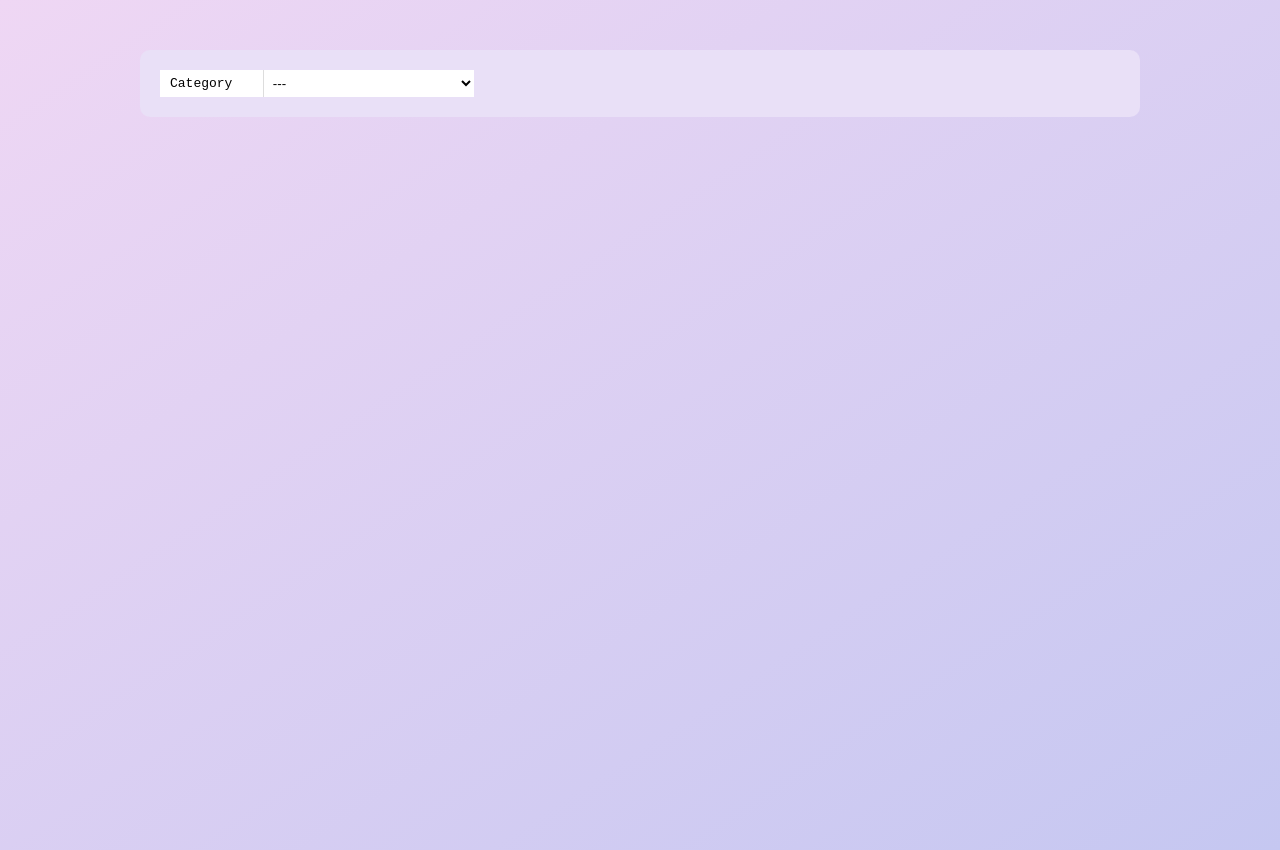
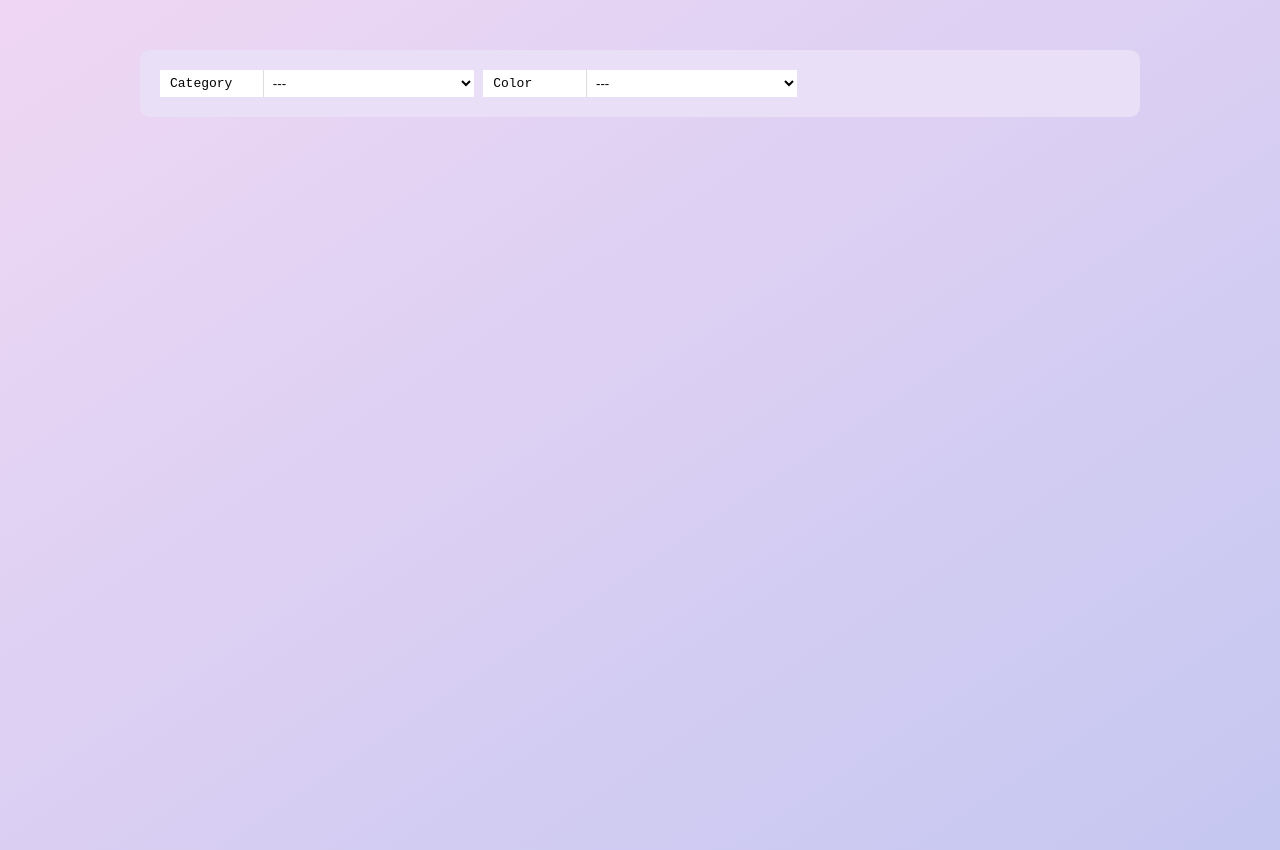
Before and after one commit to TAREQUE-AHMED/product-filter-and-search-using-javaScript, a plain HTML site: page index.html in a window 1280 px wide. Drawn offline with Linux system fonts and the light colour scheme.

Commit message:
add item color

```diff
--- a/index.html
+++ b/index.html
@@ -19,7 +19,7 @@
                     <option value="Polo">Polo</option>
                 </select>
             </div>
-            <!-- <div class="item">
+            <div class="item">
                 <label for="">Color</label>
                 <select name="color">
                     <option value="">---</option>
@@ -30,7 +30,7 @@
                     <option value="brown">brown</option>
                 </select>
             </div>
-            <div class="item">
+            <!-- <div class="item">
                 <label for="">Name</label>
                 <input type="text" name="name">
             </div>
@@ -53,7 +53,7 @@
 
         </div>
     </div>
-     -->
+ -->
 
     <script src="script.js"></script>
 </body>
```
